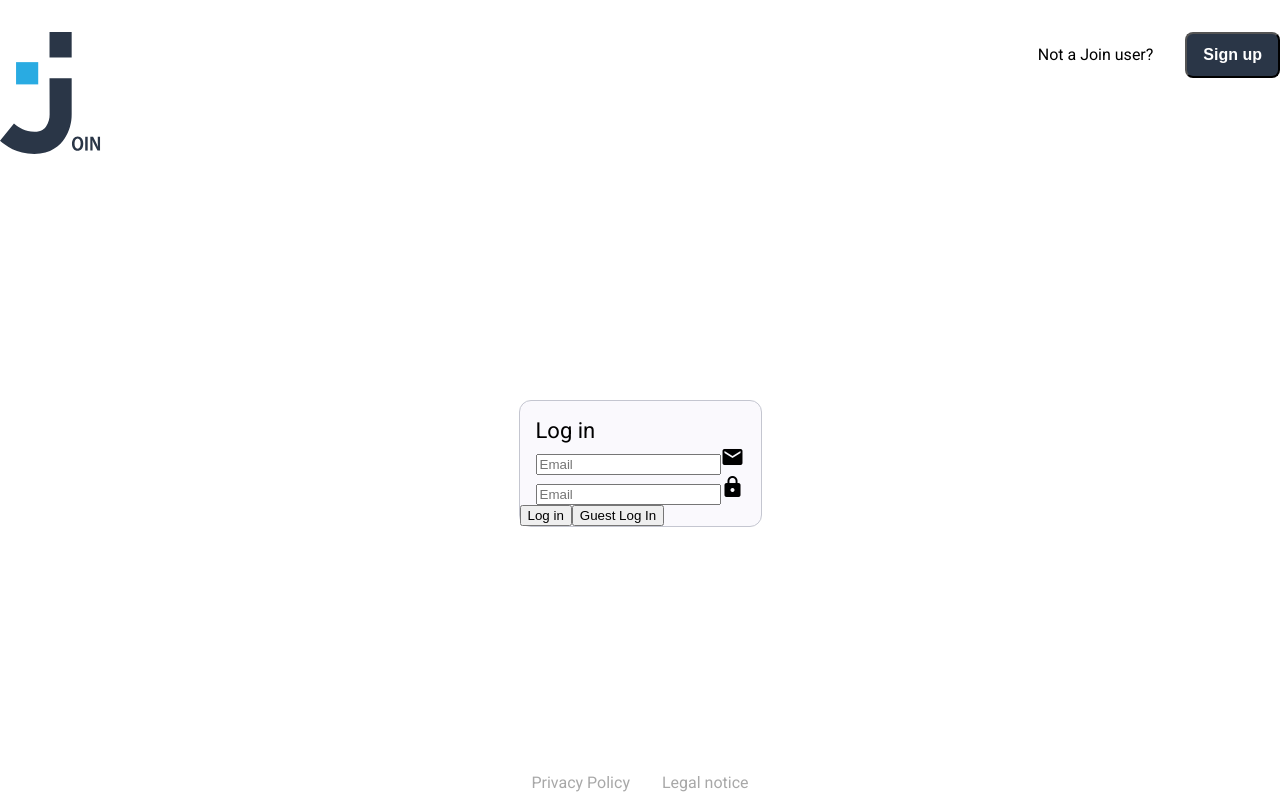
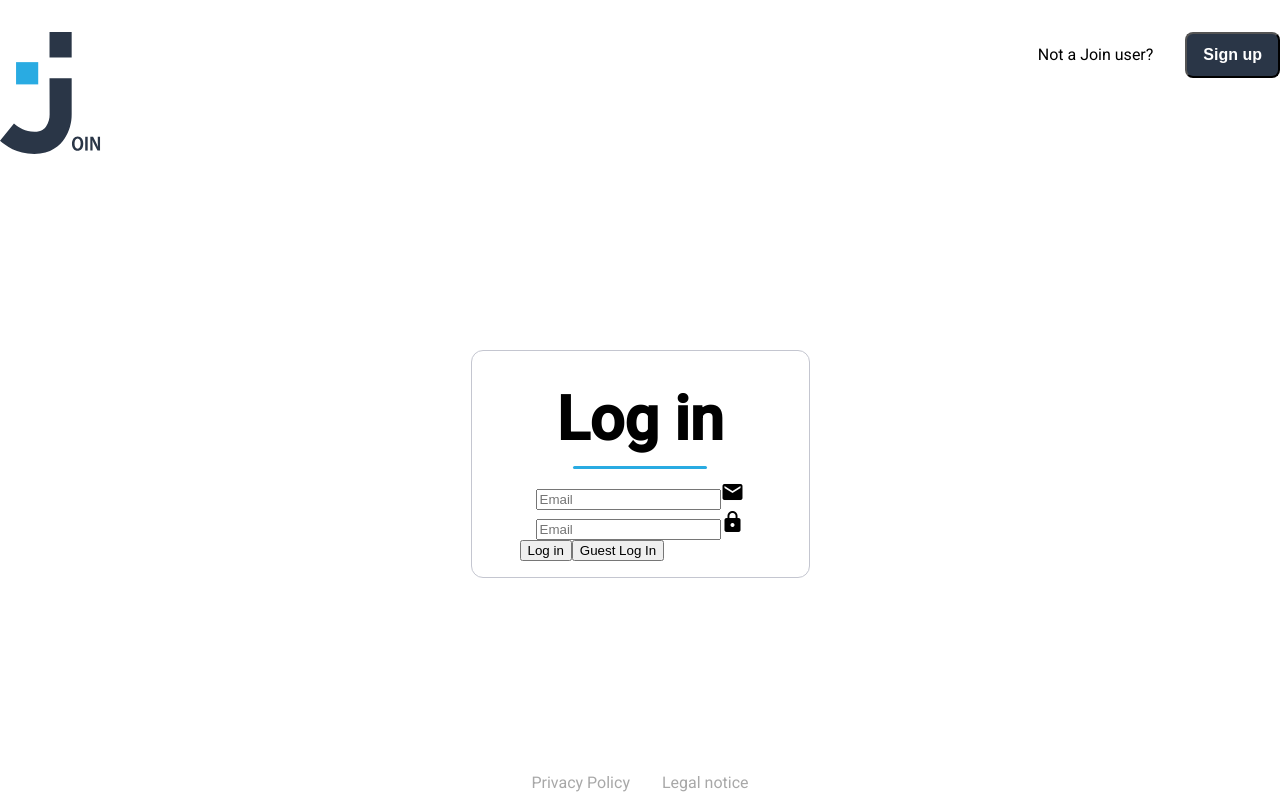
Before and after one commit to DirectDarkside/angular-join, an Angular app: page / in a window 1280 px wide. Built offline with nearby package versions, Linux system fonts and the light colour scheme.

Commit message:
style card-header

```diff
--- a/src/app/components/log-in/log-in.component.html
+++ b/src/app/components/log-in/log-in.component.html
@@ -6,9 +6,12 @@
     </div>
 </header>
 <main>
-    <mat-card appearance="outlined">
-        <mat-card-header>
-            <mat-card-title>Log in</mat-card-title>
+    <mat-card class="card" appearance="outlined">
+        <mat-card-header class="card-header">
+            <mat-card-title>
+                <h1>Log in</h1>
+                <hr class="card-line">
+            </mat-card-title>
         </mat-card-header>
         <mat-card-content>
             <div>
--- a/src/app/components/log-in/log-in.component.scss
+++ b/src/app/components/log-in/log-in.component.scss
@@ -6,10 +6,11 @@
 
 $btnBgColor: #2A3647;
 $btnColor: #fff;
-$btnBgHover: #29ABE2;
+$lightBlue: #29ABE2;
 $childMarginRight: 2rem;
 $linkColor: #A8A8A8;
 $linkFontSize: 16px;
+$cardTitleSize: 61px;
 
 
 header {
@@ -51,7 +52,7 @@ footer {
     border-radius: 0.5rem;
 
     &:hover {
-        background-color: $btnBgHover;
+        background-color: $lightBlue;
     }
 }
 
@@ -61,3 +62,28 @@ footer {
     font-size: $linkFontSize;
     cursor: pointer;
 }
+
+.card {
+    padding: 1rem 3rem;
+    background-color: #fff;
+}
+
+.card-header {
+    justify-content: center;
+
+    h1 {
+        font-size: $cardTitleSize;
+        font-weight: 700;
+        margin: 0;
+        margin-bottom: 0.5rem;
+        line-height: normal;
+    }
+}
+
+.card-line {
+    background-color: $lightBlue;
+    height: 3px;
+    width: 80%;
+    border: none;
+    border-radius: 8px;
+}
```
